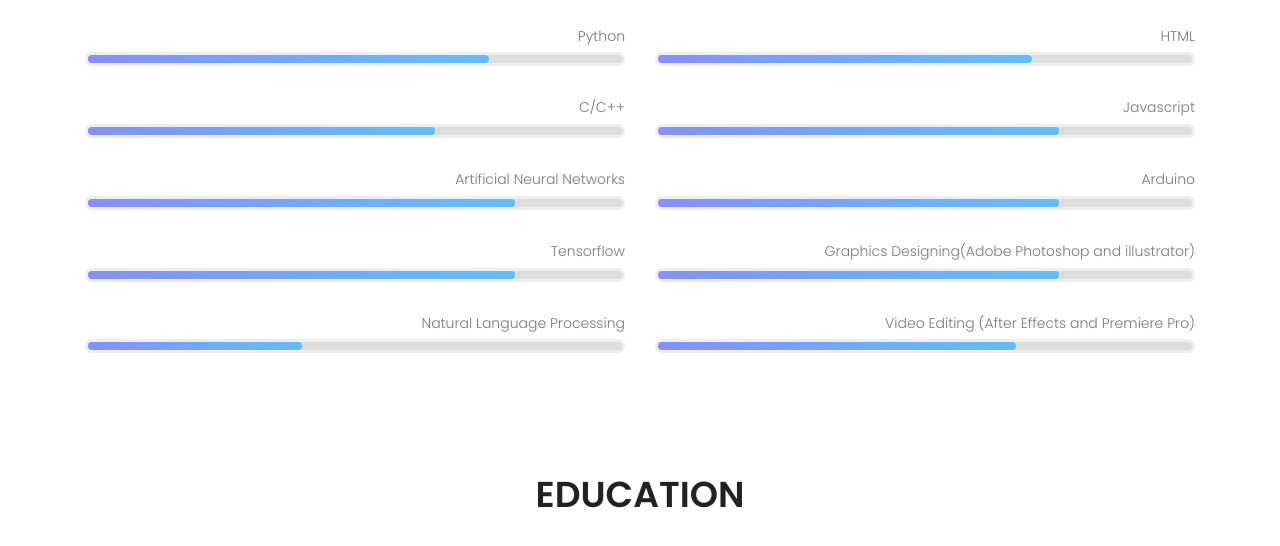
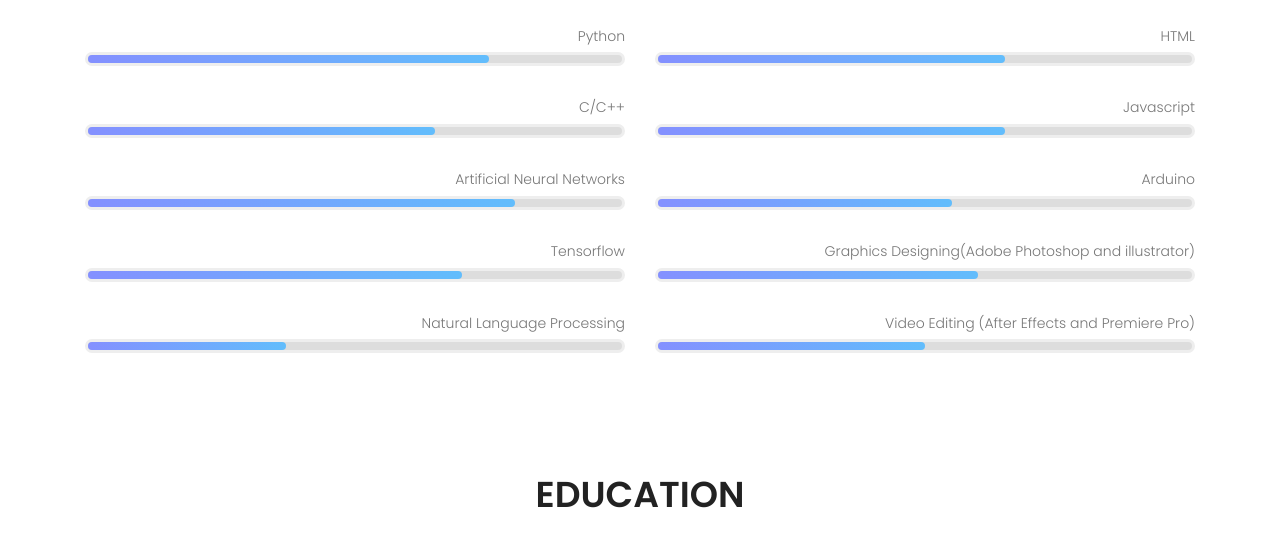
Before and after one commit to prashant9316/profile, a plain HTML site: page index.html in a window 1280 px wide. Shown: the part 732-1278 px from the top of the page. Drawn offline with Linux system fonts and the light colour scheme; some packages are replaced by stand-ins of ours.

Commit message:
Updated my skill bar accordingly

```diff
--- a/index.html
+++ b/index.html
@@ -110,13 +110,13 @@
 								<p>
 									Tensorflow
 								</p>
-								<div class="skill" data-width="80"></div>
+								<div class="skill" data-width="70"></div>
 							</div>
 							<div class="single-skill">
 								<p>
 									Natural Language Processing
 								</p>
-								<div class="skill" data-width="40"></div>
+								<div class="skill" data-width="37"></div>
 							</div>
 
 						</div>
@@ -125,31 +125,31 @@
 								<p>
 									HTML
 								</p>
-								<div class="skill" data-width="70"></div>
+								<div class="skill" data-width="65"></div>
 							</div>
 							<div class="single-skill">
 								<p>
 									Javascript
 								</p>
-								<div class="skill" data-width="75"></div>
+								<div class="skill" data-width="65"></div>
 							</div>
 							<div class="single-skill">
 								<p>
 									Arduino
 								</p>
-								<div class="skill" data-width="75"></div>
+								<div class="skill" data-width="55"></div>
 							</div>
 							<div class="single-skill">
 								<p>
 									Graphics Designing(Adobe Photoshop and illustrator)
 								</p>
-								<div class="skill" data-width="75"></div>
+								<div class="skill" data-width="60"></div>
 							</div>
 							<div class="single-skill">
 								<p>
 									Video Editing (After Effects and Premiere Pro)
 								</p>
-								<div class="skill" data-width="67"></div>
+								<div class="skill" data-width="50"></div>
 							</div>
 
 					</div>
```
